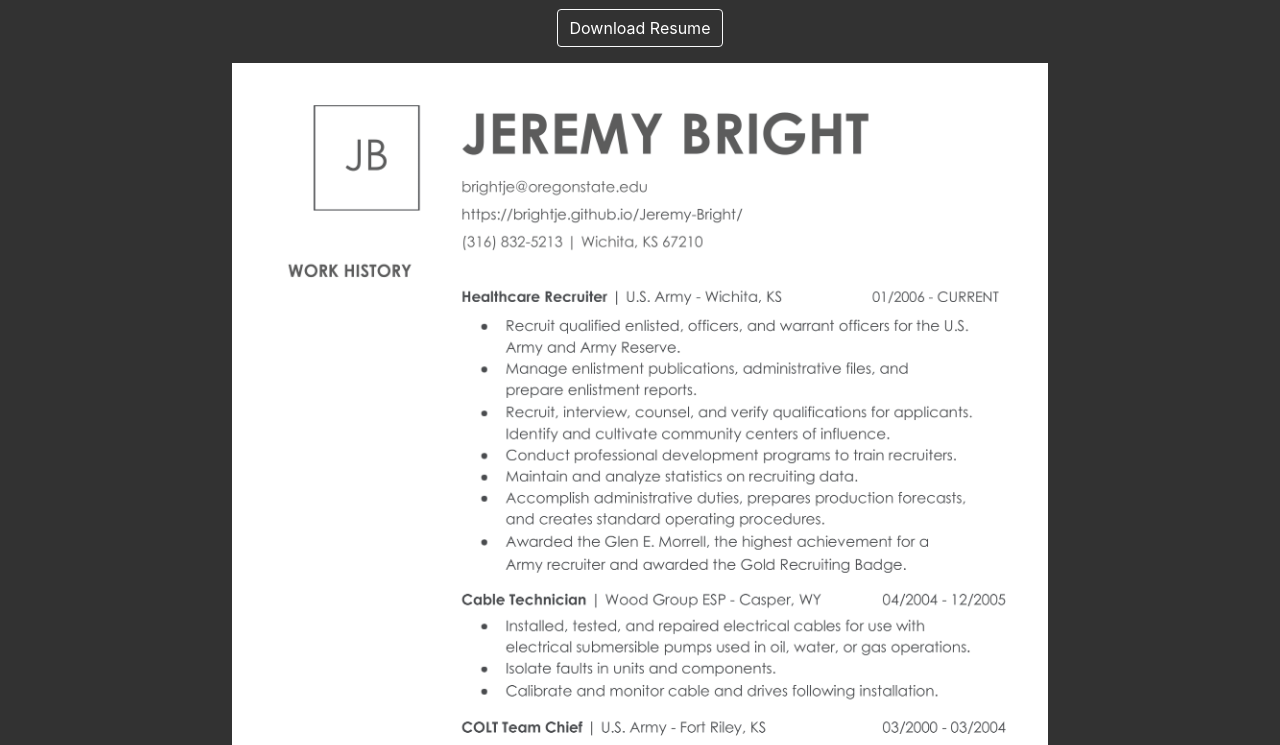
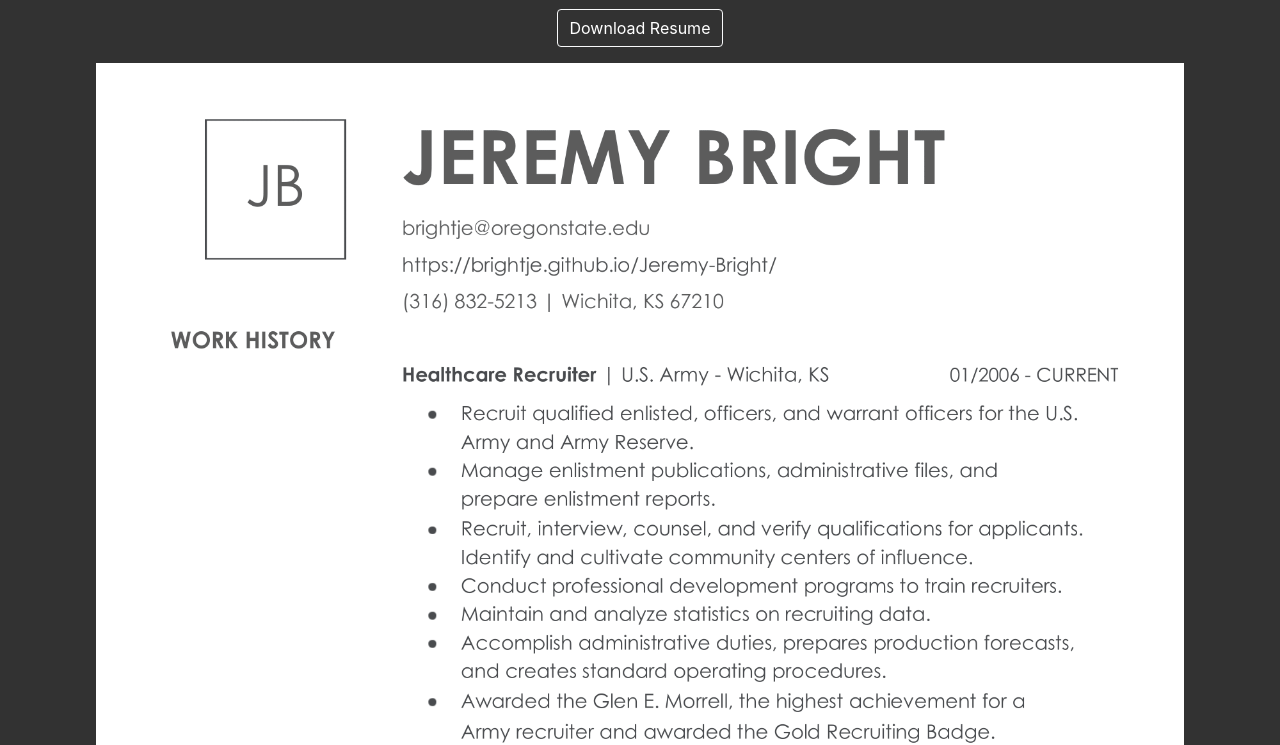
Before and after one commit to brightje/Jeremy-Bright, a plain HTML site: page resume.html in a window 1280 px wide. Shown: the part 51-796 px from the top of the page. Drawn offline with nearby package versions, Linux system fonts and the light colour scheme.

Commit message:
fixed sizing on resume

```diff
--- a/resume.html
+++ b/resume.html
@@ -47,7 +47,7 @@
 
 <div>
     <div class="center1">
-        <img src="../Jeremy-Bright/img/Jeremy_Bright_Resume.png" class="w-75" alt="Resume image"/>
+        <img src="../Jeremy-Bright/img/Jeremy_Bright_Resume.png" class="w-100" alt="Resume image"/>
     </div>
 </div>
 
```
